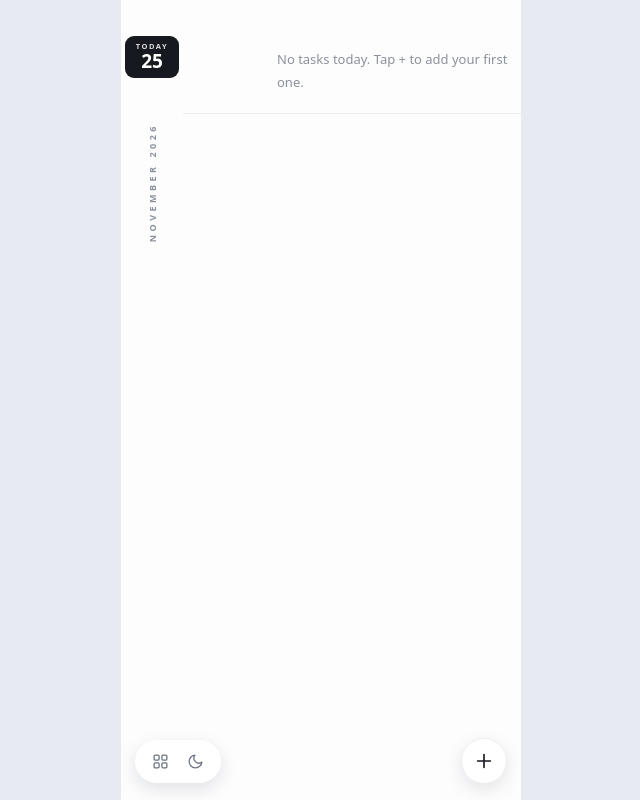
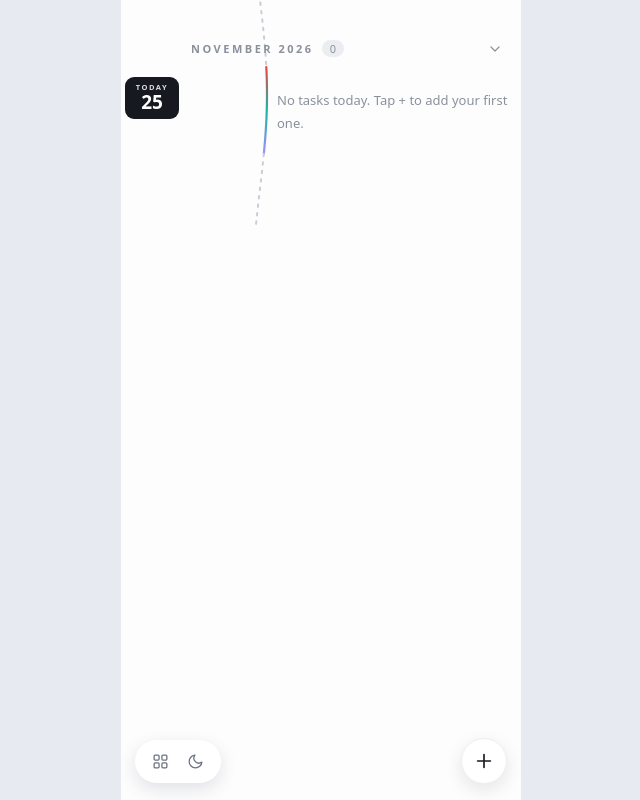
Before and after one commit to darrrwish/myshift-, a plain HTML site: page todo/index.html in a window 1280 px wide. Shown: the whole page, without its empty margins (319-959 px from the left). Drawn offline with Linux system fonts and the light colour scheme.

Commit message:
Refactor HTML and CSS for improved layout and styling

```diff
--- a/todo/index.html
+++ b/todo/index.html
@@ -23,22 +23,27 @@ body{background:var(--page);color:var(--ink);font-family:system-ui,-apple-system
 body.dark .badge{background:#ECEDEF;color:#15161A}
 .badge .bw{display:block;font-size:7.5px;letter-spacing:1.5px;font-weight:700;opacity:.85}
 .badge .bn{display:block;font-size:19px;font-weight:800;line-height:1.1}
-.tailrow .dcol{display:flex;align-items:flex-end;justify-content:center;padding-bottom:8px;min-height:110px}
-.mlabel{transform:rotate(180deg);writing-mode:vertical-rl;font-size:9px;letter-spacing:3.5px;color:var(--mu);font-weight:600;text-transform:uppercase}
+.mhead{display:flex;align-items:center;gap:8px;width:100%;border:0;background:none;color:var(--ink);cursor:pointer;font-family:inherit;padding:14px 18px 10px 70px;text-align:left;position:relative;z-index:3}
+.mhead+.day .dband{border-top:0}
+.mhead .mn{font-size:11px;letter-spacing:2.5px;font-weight:700;text-transform:uppercase;color:var(--mu)}
+.mhead .mc{font-size:11px;color:var(--mu);background:var(--ln);border-radius:99px;padding:1px 8px}
+.mhead .chev{margin-left:auto;color:var(--mu);transition:transform .2s}
+.mhead .chev .icn{width:16px;height:16px}
+.mhead[aria-expanded=false] .chev{transform:rotate(-90deg)}
+.mhead:not(:first-child){border-top:1px solid var(--ln)}
+.tailsp{height:110px}
 .dband{flex:1;padding:6px 0 10px;min-width:0}
 .trow{display:flex;align-items:center;padding:9px 6px;cursor:pointer}
 .ttime{flex:none;width:60px;font-size:12px;color:var(--mu);text-align:left;font-weight:500}
 .tdc{flex:none;width:22px;display:flex;justify-content:center}
-.dot{width:9px;height:9px;border-radius:50%;z-index:2;position:relative}
-.dot.ring{width:13px;height:13px;background:var(--panel);border:3px solid #60A5FA}
-.ttext{flex:1;font-size:15px;line-height:1.5;overflow-wrap:anywhere;min-width:0}
+.ttext{flex:1;font-size:16px;line-height:1.5;overflow-wrap:anywhere;min-width:0}
 .trow.done .ttext{text-decoration:line-through;color:var(--done)}
 .trow.cur .ttime,.trow.cur .ttext{font-weight:800;color:var(--ink)}
 .tacts{flex:none;display:flex}
 .tacts button{border:0;background:none;color:var(--mu);cursor:pointer;padding:4px 3px;display:flex;align-items:center}
 .more{display:block;border:0;background:none;color:var(--mu);font-size:12px;padding:5px 10px 2px 94px;cursor:pointer;font-family:inherit;text-align:left;width:100%}
 .empty{color:var(--mu);font-size:13px;padding:16px 10px 8px 94px;line-height:1.8}
-#waveSvg{position:absolute;top:0;bottom:0;width:26px;z-index:1;pointer-events:none}
+#waveSvg{position:absolute;top:0;width:26px;overflow:visible;z-index:1;pointer-events:none}
 .icn{stroke:currentColor;fill:none;stroke-width:1.8;stroke-linecap:round;stroke-linejoin:round;display:block}
 .floaty{position:fixed;bottom:16px;left:0;right:0;max-width:400px;margin:0 auto;display:flex;justify-content:space-between;align-items:center;padding:0 14px;pointer-events:none;z-index:5;transition:bottom .22s ease}
 body.composer-open .floaty{bottom:76px}
@@ -72,7 +77,7 @@ body.dark #toast span{background:#ECEDEF;color:#15161A}
 <body>
 <div class="panel" id="panel">
   <div id="days"></div>
-  <svg id="waveSvg" preserveAspectRatio="none"></svg>
+  <svg id="waveSvg"></svg>
 </div>
 <div class="floaty">
   <div class="pill-bar"><button id="todayBtn" type="button" aria-label="Today"></button><button id="darkBtn" type="button" aria-label="Dark mode"></button></div>
@@ -115,6 +120,7 @@ trash:'<svg class="icn" viewBox="0 0 24 24"><path d="M3 6h18"/><path d="M8 6V4a2
 grid:'<svg class="icn" viewBox="0 0 24 24"><rect x="3" y="3" width="7" height="7" rx="1.5"/><rect x="14" y="3" width="7" height="7" rx="1.5"/><rect x="3" y="14" width="7" height="7" rx="1.5"/><rect x="14" y="14" width="7" height="7" rx="1.5"/></svg>',
 moon:'<svg class="icn" viewBox="0 0 24 24"><path d="M21 12.8A9 9 0 1 1 11.2 3a7 7 0 0 0 9.8 9.8Z"/></svg>',
 plus:'<svg class="icn" viewBox="0 0 24 24"><path d="M12 5v14M5 12h14"/></svg>',
+chev:'<svg class="icn" viewBox="0 0 24 24"><path d="M6 9l6 6 6-6"/></svg>',
 up:'<svg class="icn" viewBox="0 0 24 24"><path d="M12 19V5M5 12l7-7 7 7"/></svg>'};
 $("todayBtn").innerHTML=I.grid;$("darkBtn").innerHTML=I.moon;$("fab").innerHTML=I.plus;$("sendBtn").innerHTML=I.up;
 
@@ -159,11 +165,20 @@ function currentId(){
   const past=t.filter(i=>(i.time||"99")<=now);
   return (past.length?past[past.length-1]:t[0]).id;
 }
+const MK="todoline-months";
+let monthOpen={};try{monthOpen=JSON.parse(localStorage.getItem(MK))||{}}catch(e){monthOpen={}}
+const monthIsOpen=m=>monthOpen[m]!=null?monthOpen[m]:m===keyOf(today()).slice(0,7);
 function render(){
   const days=daysWithItems(),tk=keyOf(today()),cur=currentId();
-  let html="";
+  let html="",lastM="";
+  const mcount={};days.forEach(g=>{const m=g.day.slice(0,7);mcount[m]=(mcount[m]||0)+g.items.length});
   days.forEach(g=>{
-    const d=parseKey(g.day),isT=g.day===tk;
+    const d=parseKey(g.day),isT=g.day===tk,m=g.day.slice(0,7),open=monthIsOpen(m);
+    if(m!==lastM){
+      lastM=m;
+      html+='<button type="button" class="mhead" data-mh="'+m+'" aria-expanded="'+open+'"><span class="mn">'+esc(fMY.format(d))+'</span><span class="mc">'+mcount[m]+'</span><span class="chev">'+I.chev+'</span></button>';
+    }
+    if(!open)return;
     html+='<div class="day" id="day-'+g.day+'"><div class="dcol">'
       +(isT?'<span class="badge"><span class="bw">TODAY</span><span class="bn">'+d.getDate()+"</span></span>"
            :'<span class="dw">'+esc(fW.format(d))+'</span><span class="dn">'+d.getDate()+"</span>")
@@ -172,7 +187,7 @@ function render(){
     g.items.slice(0,lim).forEach(i=>{
       html+='<div class="trow'+(i.done?" done":"")+(i.id===cur?" cur":"")+'" data-tid="'+i.id+'">'
         +'<span class="ttime">'+(i.time?esc(fmtTime(i.time)):"")+'</span>'
-        +'<span class="tdc"><span class="dot'+(i.id===cur?" ring":"")+'"'+(i.id===cur?"":' style="background:'+(i.done?"var(--donedot)":colorFor(i.id))+'"')+'></span></span>'
+        +'<span class="tdc"></span>'
         +'<span class="ttext" dir="auto">'+esc(i.text)+"</span>"
         +'<span class="tacts"><button type="button" data-te="'+i.id+'" aria-label="Edit">'+I.edit+'</button><button type="button" data-td="'+i.id+'" aria-label="Delete">'+I.trash+'</button></span></div>';
     });
@@ -180,50 +195,71 @@ function render(){
     if(!g.items.length&&isT)html+='<div class="empty">No tasks today. Tap + to add your first one.</div>';
     html+="</div></div>";
   });
-  html+='<div class="day tailrow"><div class="dcol"><span class="mlabel">'+esc(fMY.format(today()).toUpperCase())+'</span></div><div class="dband"></div></div>';
+  html+='<div class="tailsp"></div>';
   $("days").innerHTML=html;
   layoutWave();
 }
 function fmtTime(t){
   const p=t.split(":"),d=new Date();d.setHours(+p[0],+p[1],0,0);return fT.format(d);
 }
-/* one wavy line; every dot is translated onto the curve so it sits exactly on it */
+/* one wavy line. The dots are drawn in the SAME svg with the SAME function, so each dot is on the line by construction. */
 const WAVEF=y=>7*Math.sin(y/60);
+const STOPS=[[0,[239,68,68]],[.5,[20,184,166]],[1,[167,139,250]]];
+function lineColor(t){
+  t=Math.max(0,Math.min(1,t));
+  for(let i=1;i<STOPS.length;i++){
+    if(t<=STOPS[i][0]){
+      const a=STOPS[i-1],b=STOPS[i],f=(t-a[0])/(b[0]-a[0]);
+      return "rgb("+[0,1,2].map(k=>Math.round(a[1][k]+(b[1][k]-a[1][k])*f)).join(",")+")";
+    }
+  }
+  return "rgb(167,139,250)";
+}
+let layoutRaf=0;
 function layoutWave(){
-  requestAnimationFrame(()=>{
+  cancelAnimationFrame(layoutRaf);
+  layoutRaf=requestAnimationFrame(doLayout);
+}
+function doLayout(){
   const panel=$("panel"),svg=$("waveSvg"),tk=keyOf(today());
+  const dpr=window.devicePixelRatio||1;
   const pr=panel.getBoundingClientRect();
-    const cells=[...panel.querySelectorAll(".tdc")];
-    if(!cells.length){svg.innerHTML="";return}
-    cells.forEach(c=>c.style.transform="");
-    const r0=cells[0].getBoundingClientRect();
-    const baseCx=r0.left-pr.left+r0.width/2;
-    cells.forEach(c=>{
-      const r=c.getBoundingClientRect();
-      const y=r.top-pr.top+r.height/2;
-      c.style.transform="translateX("+WAVEF(y).toFixed(1)+"px)";
-    });
-    svg.style.left=(baseCx-13)+"px";
-    const H=panel.offsetHeight;
-    svg.setAttribute("viewBox","0 0 26 "+H);
+  const dEl=$("days").getBoundingClientRect();const H=Math.round(Math.min(panel.scrollHeight,dEl.bottom-pr.top-40));
+  const c0=panel.querySelector(".tdc");
+  let baseCx=139;
+  if(c0){const r=c0.getBoundingClientRect();baseCx=r.left-pr.left+r.width/2}
+  const left=Math.round((baseCx-13)*dpr)/dpr;
+  svg.style.left=left+"px";svg.style.height=H+"px";svg.style.width="26px";
+  svg.setAttribute("width",26);svg.setAttribute("height",H);svg.setAttribute("viewBox","0 0 26 "+H);
   const wx=y=>13+WAVEF(y);
   const todayEl=$("day-"+tk);
   let yS0=0,yS1=0;
   if(todayEl){
     const rt=todayEl.getBoundingClientRect();
     yS0=Math.max(0,rt.top-pr.top);
-      const more=todayEl.querySelector(".more");
-      const rb=(more||todayEl).getBoundingClientRect();
-      yS1=rb.bottom-pr.top-(more?28:0)+16;
+    yS1=rt.bottom-pr.top;
   }
-    const path=(a,b)=>{let d="M "+wx(a).toFixed(1)+" "+a.toFixed(1);for(let y=a+12;y<=b;y+=12)d+=" L "+wx(y).toFixed(1)+" "+y;return d};
-    let inner='<defs><linearGradient id="wg" gradientUnits="userSpaceOnUse" x1="0" y1="'+yS0+'" x2="0" y2="'+Math.max(yS1,yS0+1)+'">'
-      +'<stop offset="0" stop-color="#EF4444"/><stop offset=".5" stop-color="#14B8A6"/><stop offset="1" stop-color="#A78BFA"/></linearGradient></defs>';
-    if(yS0>10)inner+='<path d="'+path(-6,yS0)+'" stroke="var(--donedot)" stroke-width="2" fill="none" stroke-dasharray="2.5 6" stroke-linecap="round"/>';
-    if(yS1>yS0)inner+='<path d="'+path(yS0,yS1)+'" stroke="url(#wg)" stroke-width="2.2" fill="none" stroke-linecap="round"/>';
-    inner+='<path d="'+path(yS1+10,H-120)+'" stroke="var(--donedot)" stroke-width="2" fill="none" stroke-dasharray="2.5 6" stroke-linecap="round"/>';
+  const path=(a,b)=>{let d="M "+wx(a).toFixed(2)+" "+a.toFixed(2);for(let y=a+4;y<b;y+=4)d+=" L "+wx(y).toFixed(2)+" "+y.toFixed(2);d+=" L "+wx(b).toFixed(2)+" "+b.toFixed(2);return d};
+  const hasT=!!todayEl&&yS1>yS0;
+  let inner="";
+  if(hasT)inner+='<defs><linearGradient id="wg" gradientUnits="userSpaceOnUse" x1="0" y1="'+yS0+'" x2="0" y2="'+yS1+'">'
+    +'<stop offset="0" stop-color="rgb(239,68,68)"/><stop offset=".5" stop-color="rgb(20,184,166)"/><stop offset="1" stop-color="rgb(167,139,250)"/></linearGradient></defs>';
+  const dotted='stroke="var(--donedot)" stroke-width="2" fill="none" stroke-dasharray="2.5 6" stroke-linecap="round"';
+  if(hasT){
+    if(yS0>10)inner+='<path d="'+path(-6,yS0)+'" '+dotted+'/>';
+    inner+='<path d="'+path(yS0,yS1)+'" stroke="url(#wg)" stroke-width="2.2" fill="none" stroke-linecap="round"/>';
+    inner+='<path d="'+path(yS1,H)+'" '+dotted+'/>';
+  }else inner+='<path d="'+path(-6,H)+'" '+dotted+'/>';
+  const cur=panel.querySelector(".trow.cur");
+  panel.querySelectorAll(".trow").forEach(row=>{
+    const r=row.getBoundingClientRect();
+    const y=r.top-pr.top+r.height/2;
+    const inT=hasT&&y>=yS0&&y<=yS1;
+    const col=inT?lineColor((y-yS0)/(yS1-yS0)):"var(--donedot)";
+    if(row===cur)inner+='<circle cx="'+wx(y).toFixed(2)+'" cy="'+y.toFixed(2)+'" r="5.5" fill="var(--panel)" stroke="'+col+'" stroke-width="3"/>';
+    else inner+='<circle cx="'+wx(y).toFixed(2)+'" cy="'+y.toFixed(2)+'" r="4.5" fill="'+col+'"/>';
+  });
   svg.innerHTML=inner;
-  });
 }
 function scrollToday(){const el=$("day-"+keyOf(today()));if(el)el.scrollIntoView({block:"start"})}
 
@@ -242,10 +278,11 @@ $("composer").addEventListener("submit",e=>{
   const p=parseMsg(raw);
   if(!p.text){$("tin").value="";return}
   state.items.push({id:nid(),text:p.text,day:p.day,time:p.time||nowTime(),ts:Date.now(),done:false});
-  save();$("tin").value="";expanded[p.day]=true;render();
+  save();$("tin").value="";expanded[p.day]=true;monthOpen[p.day.slice(0,7)]=true;try{localStorage.setItem(MK,JSON.stringify(monthOpen))}catch(x){}render();
   const el=$("day-"+p.day);if(el)el.scrollIntoView({block:"center"});
 });
 $("days").addEventListener("click",e=>{
+  const mh=e.target.closest("[data-mh]");if(mh){const m=mh.dataset.mh;monthOpen[m]=!monthIsOpen(m);try{localStorage.setItem(MK,JSON.stringify(monthOpen))}catch(x){}render();return}
   const mx=e.target.closest("[data-mx]");if(mx){expanded[mx.dataset.mx]=true;render();return}
   const ed=e.target.closest("[data-te]");if(ed){openEdit(ed.dataset.te);return}
   const dl=e.target.closest("[data-td]");
@@ -279,7 +316,9 @@ let toastT=null;
 function toast(m){$("toast").hidden=false;$("toast").querySelector("span").textContent=m;clearTimeout(toastT);toastT=setTimeout(()=>$("toast").hidden=true,1800)}
 $("darkBtn").addEventListener("click",()=>{state.dark=!state.dark;document.body.classList.toggle("dark",state.dark);save()});
 $("todayBtn").addEventListener("click",scrollToday);
-addEventListener("resize",layoutWave);
+addEventListener("resize",layoutWave);addEventListener("orientationchange",layoutWave);addEventListener("load",layoutWave);
+if(window.ResizeObserver)new ResizeObserver(layoutWave).observe($("days"));
+if(document.fonts&&document.fonts.ready)document.fonts.ready.then(layoutWave);
 if(location.protocol.startsWith("http")&&navigator.serviceWorker)navigator.serviceWorker.register("./sw.js").catch(()=>{});
 render();scrollToday();
 </script>
```
Lines whose indentation alone changed are shown as unchanged.
